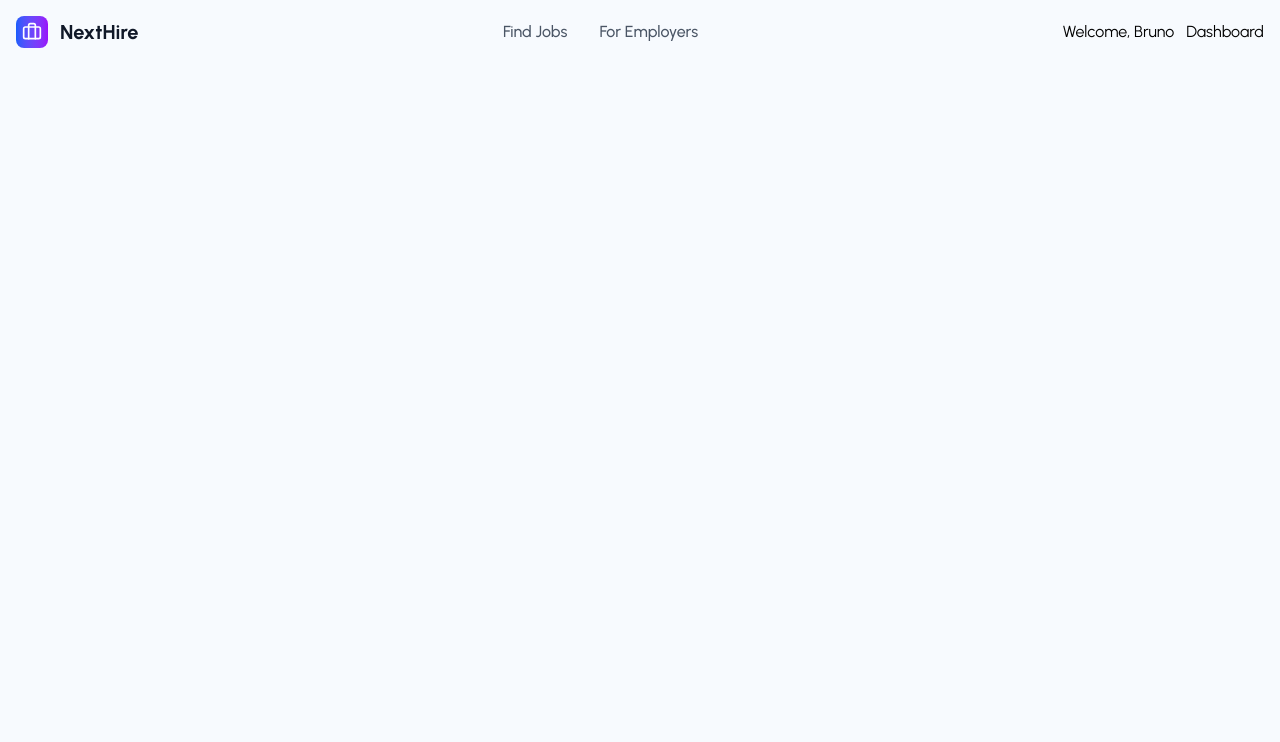
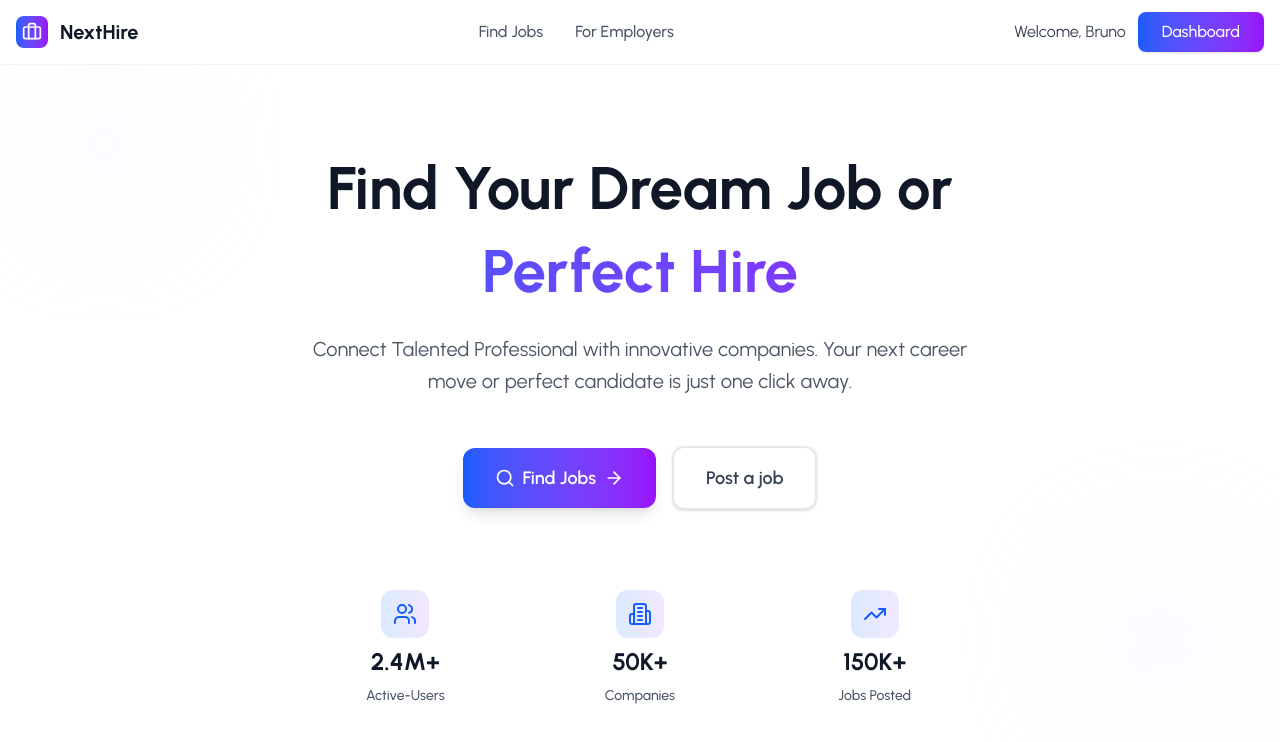
Before and after one commit to brunolopes9/NextHire, a React (Vite) app in the folder frontend/NextHire/: page / in a window 1280 px wide. Shown: the top 742 px of the page. Built offline with nearby package versions, Linux system fonts and the light colour scheme.

Commit message:
Add Header and Hero section with Styles

```diff
--- a/frontend/NextHire/src/pages/LandingPage/LandingPage.jsx
+++ b/frontend/NextHire/src/pages/LandingPage/LandingPage.jsx
@@ -1,10 +1,12 @@
 import React from "react"
 import Header from "./components/Header"
+import Hero from "./components/Hero"
 
 const LandingPage = () => {
   return (
     <div className="min-h-screen">
       <Header />
+      <Hero />
     </div>
   )
 }
--- a/frontend/NextHire/src/pages/LandingPage/components/Header.jsx
+++ b/frontend/NextHire/src/pages/LandingPage/components/Header.jsx
@@ -8,7 +8,12 @@
   const user = { fullName: "Bruno", role: "employer" }
   const navigate = useNavigate()
   return (
-    <header>
+    <motion.header
+      initial={{ opacity: 0, y: -20 }}
+      animate={{ opacity: 1, y: 0 }}
+      transition={{ duration: 0.6 }}
+      className="fixed top-0 left-0 right-0 z-50 bg-white/95 backdrop-blur-sm border-b border-gray-100"
+    >
       <div className="container mx-auto px-4">
         <div className="flex items-center justify-between h-16">
           {/* Logo */}
@@ -45,24 +50,33 @@
           <div className="flex items-center space-x-3">
             {isAuthenticated ? (
               <div className="flex items-center space-x-3">
-                <span className=""> Welcome, {user?.fullName} </span>
+                <span className="text-gray-700">
+                  {" "}
+                  Welcome, {user?.fullName}{" "}
+                </span>
                 <a
                   href={
                     user?.role === "employer"
                       ? "/employer-dashboard"
                       : "/find-jobs"
                   }
-                  className=""
+                  className="bg-gradient-to-r from-blue-600 to-purple-600 text-white px-6 py-2 rounded-lg font-medium hover:from-blue-700 hover:to-purple-700 transition-all duration-300 shadow-sm hover:shadow-md"
                 >
                   Dashboard
                 </a>
               </div>
             ) : (
               <>
-                <a href="/login" className="">
+                <a
+                  href="/login"
+                  className="text-gray-600 hover:text-gray-900 transition-colors font-medium px-4 py-2 rounded-lg hover:bg-gradient-500"
+                >
                   Login
                 </a>
-                <a href="/signup" className="">
+                <a
+                  href="/signup"
+                  className="bg-gradient-to-r from-blue-600 to-purple-600 text-white px-6 py-2 rounded-lg font-medium hover:from-blue-700 hover:to-purple-700 transition-all duration-300 shadow-sm hover:shadow-md"
+                >
                   Sign Up
                 </a>
               </>
@@ -70,7 +84,7 @@
           </div>
         </div>
       </div>
-    </header>
+    </motion.header>
   )
 }
 
--- /dev/null
+++ b/frontend/NextHire/src/pages/LandingPage/components/Hero.jsx
@@ -0,0 +1,120 @@
+import { motion } from "framer-motion"
+import { Search, ArrowRight, Users, Building2, TrendingUp } from "lucide-react"
+import { useNavigate } from "react-router-dom"
+
+const Hero = () => {
+  const isAuthenticated = true
+  const user = { fullName: "Bruno", role: "employer" }
+
+  const navigate = useNavigate()
+
+  const stats = [
+    { icon: Users, label: "Active-Users", value: "2.4M+" },
+    { icon: Building2, label: "Companies", value: "50K+" },
+    { icon: TrendingUp, label: "Jobs Posted", value: "150K+" },
+  ]
+
+  return (
+    <section className="pt-24 pb-16 bg-white min-h-screen flex items-center">
+      <div className="container mx-auto px-4">
+        <div className="max-w-4xl mx-auto text-center">
+          {/* Main Heading*/}
+          <motion.h1
+            initial={{ opacity: 0, y: 30 }}
+            animate={{ opacity: 1, y: 0 }}
+            transition={{ duration: 0.8 }}
+            className="text-4xl md:text-5xl lg:text-6xl font-bold text-gray-900 mb-6 leading-tight pt-10"
+          >
+            Find Your Dream Job or
+            <span className="block bg-gradient-to-r from-blue-600 to-purple-600 bg-clip-text text-transparent mt-2 ">
+              Perfect Hire
+            </span>
+          </motion.h1>
+
+          {/* Subheading */}
+          <motion.p
+            initial={{ opacity: 0, y: 30 }}
+            animate={{ opacity: 1, y: 0 }}
+            transition={{ delay: 0.2, duration: 0.8 }}
+            className="text-xl md:text-xl text-gray-600 mb-12 max-w-2xl mx-auto leading-relaxed"
+          >
+            Connect Talented Professional with innovative companies. Your next
+            career move or perfect candidate is just one click away.
+          </motion.p>
+
+          {/* CTA Buttons */}
+          <motion.div
+            initial={{ opacity: 0, y: 30 }}
+            animate={{ opacity: 1, y: 0 }}
+            transition={{ delay: 0.4, duration: 0.8 }}
+            className="flex flex-col sm:flex-row gap-4 justify-center items-center mb-16"
+          >
+            <motion.button
+              whileHover={{ scale: 1.02 }}
+              whileTap={{ scale: 0.98 }}
+              className="group bg-gradient-to-r from-blue-600 to-purple-600 text-white px-8 py-4 rounded-xl font-semibold text-lg hover:from-blue-700 hover:to-purple-700 transition-all duration-300 shadow-lg hover:shadow-xl flex items-center space-x-2"
+              onClick={() => navigate("/find-jobs")}
+            >
+              <Search className="w-5 h-5" />
+              <span>Find Jobs </span>
+              <ArrowRight className="w-5 h-5 group-hover:translate-x-1 transition-transform " />
+            </motion.button>
+
+            <motion.button
+              whileHover={{ scale: 1.02 }}
+              whileTap={{ scale: 0.98 }}
+              className="bg-white border-2 border-gray-200 text-gray-700 px-8 py-4 rounded-xl font-semibold text-lg hover:border-gray-300 hover:bg-gray-50 transition-all duration-300 shadow-sm hover:shadow-md"
+              onClick={() => {
+                navigate(
+                  isAuthenticated && user?.role === "employer"
+                    ? "/employer-dashbord"
+                    : "/login"
+                )
+              }}
+            >
+              Post a job
+            </motion.button>
+          </motion.div>
+
+          {/* Stats */}
+          <motion.div
+            initial={{ opacity: 0, y: 30 }}
+            animate={{ opacity: 1, y: 0 }}
+            transition={{ delay: 0.6, duration: 0.8 }}
+            className="grid grid-cols-1 md:grid-cols-3 gap-8 max-w-2xl mx-auto"
+          >
+            {stats.map((stat, index) => (
+              <motion.div
+                key={index}
+                initial={{ opacity: 0, y: 20 }}
+                animate={{ opacity: 1, y: 0 }}
+                transition={{ delay: 0.8 + index * 0.1, duration: 0.6 }}
+                className="flex flex-col items-center space-y-2 p-4 rounded-xl hover:gb-gray-50 transition-colors"
+              >
+                <div className="w-12 h-12 bg-gradient-to-r from-blue-100 to-purple-100 rounded-xl flex items-center justify-center mb-2">
+                  <stat.icon className="2-6 h-6 text-blue-600" />
+                </div>
+                <div className="text-2xl font-bold text-gray-900">
+                  {stat.value}{" "}
+                </div>
+                <div className="text-sm text-gray-600 font-medium">
+                  {stat.label}{" "}
+                </div>
+              </motion.div>
+            ))}
+          </motion.div>
+        </div>
+      </div>
+
+      {/*subtle background elements*/}
+
+      <div className="absolute inset-0 overflow-hidden pointer-events-none">
+        <div className="absolute top-20 left-10 w-32 h-32 bg-blue-100 rounded-full blur-3xl opacity-30" />
+        <div className="absolute bottom-20 right-10 w-40 h-40 bg-purple-100 rounded-full blur-3xl opacity-30" />
+        <div className="absolute top-1/2 left-1/2 transform -translate-x-1/2 -translate-y-1/2 2-96 h-96 bg-gradient-to-r from-blue-50 to-purple-50 rounded-full blur-3xl opacity-20" />
+      </div>
+    </section>
+  )
+}
+
+export default Hero
```
